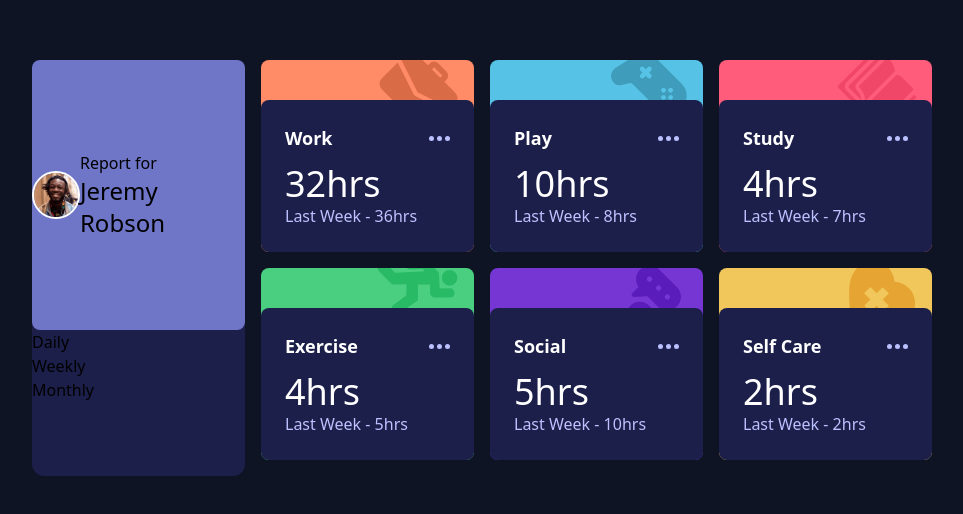
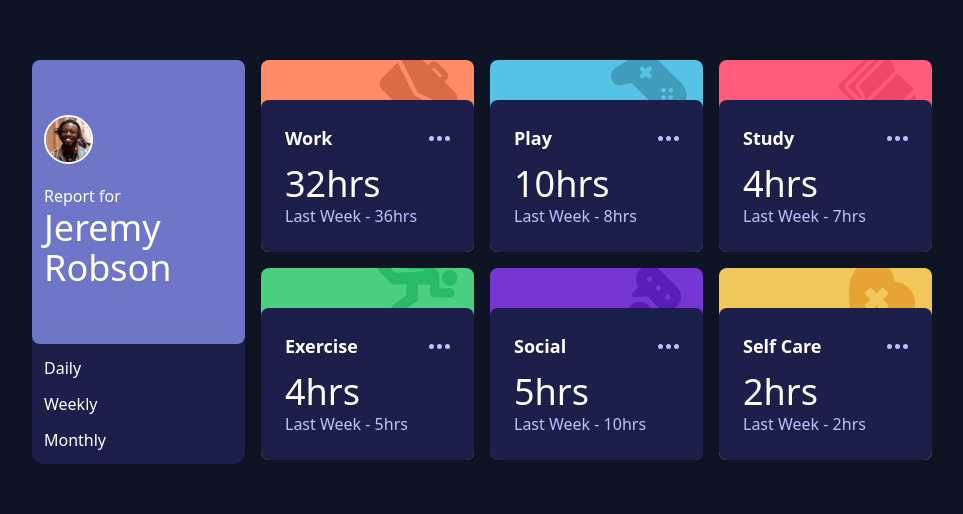
Before and after one commit to chiamaka28/time-tracking, a React (Vite) app: page / in a window 1280 px wide. Shown: the part 132-646 px from the top of the page, without its empty margins (158-1121 px from the left). Built offline with nearby package versions, Linux system fonts and the light colour scheme.

Commit message:
fixed the desktop view

```diff
--- a/src/App.jsx
+++ b/src/App.jsx
@@ -121,7 +121,7 @@ function App() {
 
   return (
     <div className=" w-full min-h-screen flex flex-col md:justify-center md:items-center bg-very-dark-blue ">
-      <div className="my-container  md:grid md:grid-cols-3 lg:grid-cols-4 gap-x-4">
+      <div className="my-container  md:grid md:grid-cols-3 lg:grid-cols-4 gap-x-4 ">
         <HeaderCard />
         {data.map((d, idx) => (
             <Card data={d} key={idx} />
--- a/src/components/HeaderCard.jsx
+++ b/src/components/HeaderCard.jsx
@@ -2,17 +2,17 @@ import hero from "../images/image-jeremy.png";
 
 const HeaderCard = () => {
   return (
-    <div className=" my-9 md:my-0   flex flex-col bg-dark-blue rounded-xl  md:row-span-3 lg:row-span-2">
-      <div className="flex bg-desaturated-blue h-[65%]  items-center justify-center rounded-lg">
+    <div className=" my-9 md:my-0  md:h-[97%] flex flex-col bg-dark-blue rounded-xl  md:row-span-3 lg:row-span-2 place-items-center">
+      <div className="flex bg-desaturated-blue h-[75%] w-full items-center justify-center  text-white rounded-lg md:flex-col md:items-start md:px-3 md:gap-y-5 ">
         <div className="border-white border-2 rounded-full">
           <img className="w-[45px]" src={hero} alt="/" />
         </div>
         <div>
           <p>Report for</p>
-          <h1 className="text-2xl justify-between">Jeremy Robson</h1>
+          <h1 className="text-2xl md:text-4xl justify-between">Jeremy Robson</h1>
         </div>
       </div>
-      <div className="flex items-center justify-around md:flex-col md:items-start">
+      <div className="flex items-center justify-around md:flex-col md:items-start w-full text-white md:px-3 md:gap-y-3 md:py-3">
         <p>Daily</p>
         <p>Weekly</p>
         <p>Monthly</p>
```
